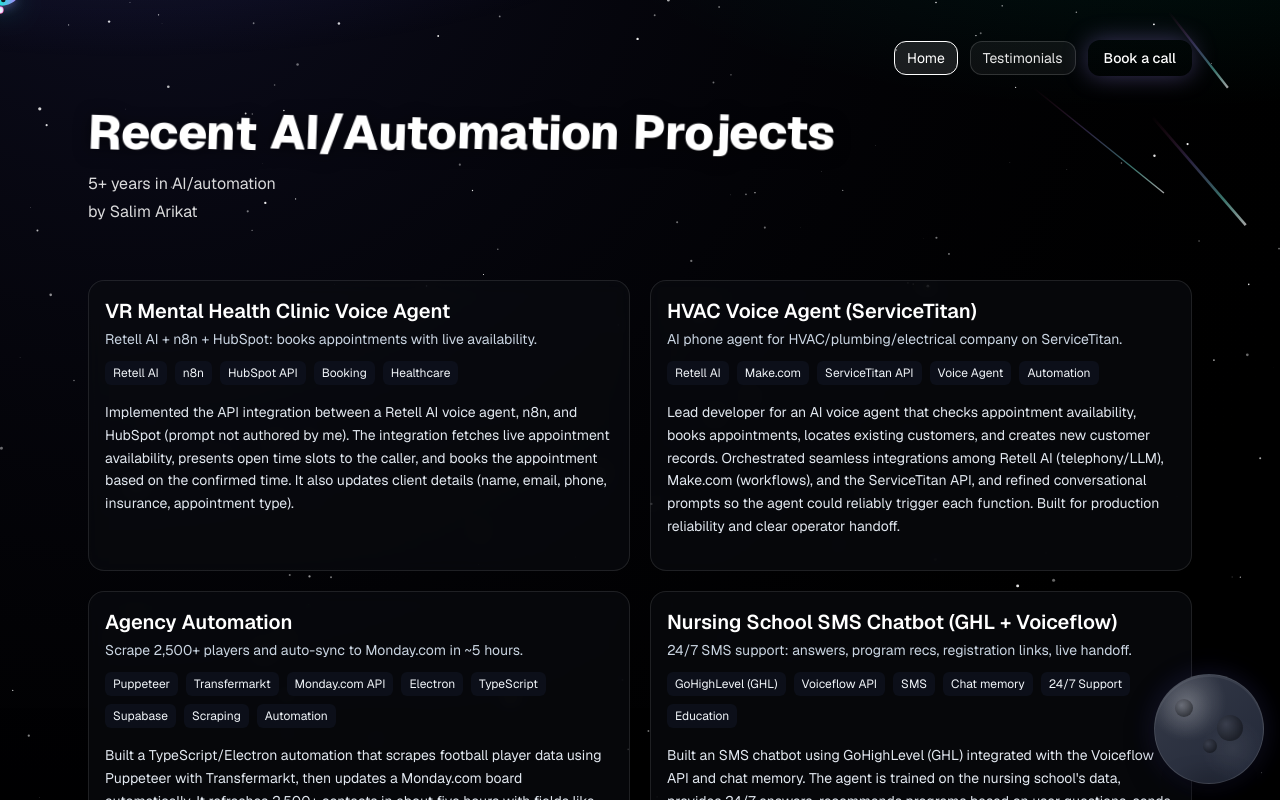
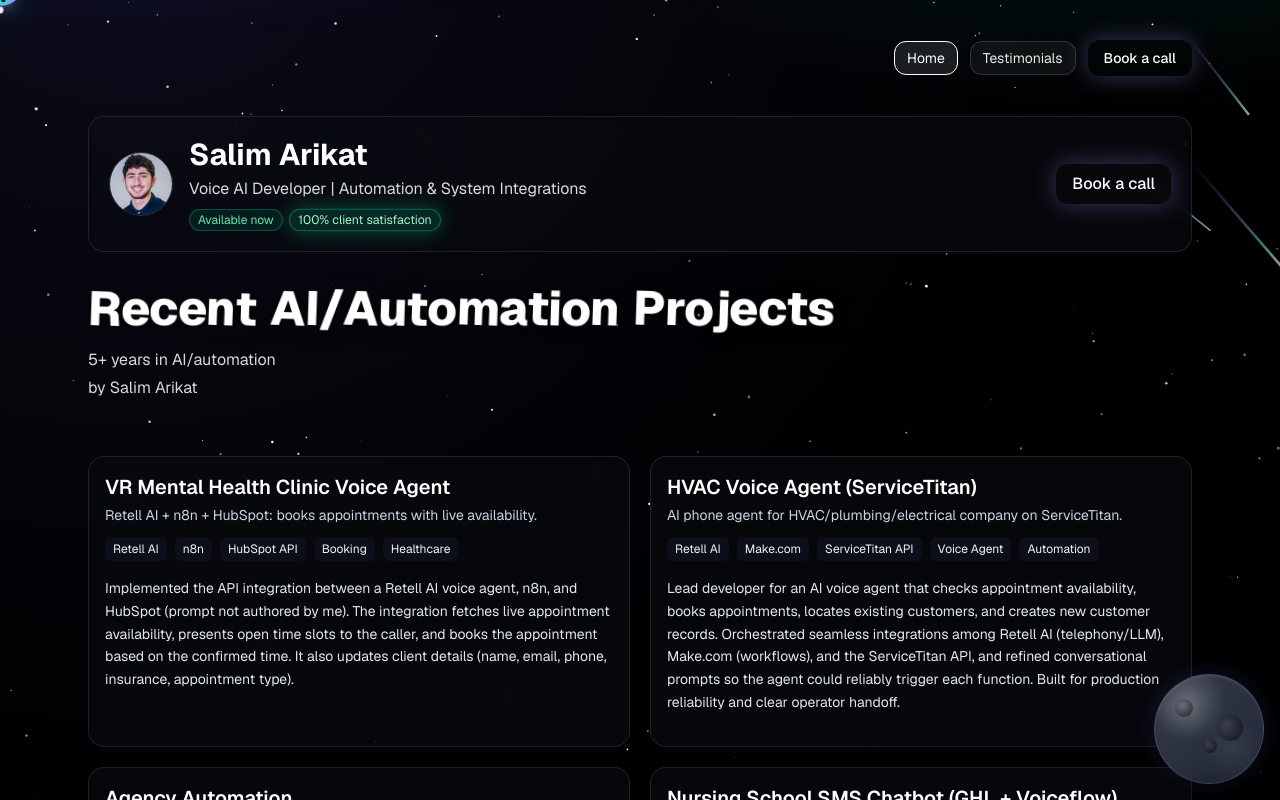
Before and after one commit to L-eem/Portfolio, a Next.js app in the folder private-portfolio/: page / in a window 1280 px wide. Shown: the top 800 px of the page. Built offline with nearby package versions, Linux system fonts and the light colour scheme.

Commit message:
portfolio upworj changes

```diff
--- a/private-portfolio/app/globals.css
+++ b/private-portfolio/app/globals.css
@@ -76,6 +76,13 @@ body {
 }
 .shake-screen { animation: screen-shake 520ms ease; }
 @media (prefers-reduced-motion: reduce) { .shake-screen { animation: none; } }
+
+/* Badge glow for satisfaction indicator */
+@keyframes glow-pulse {
+  0%, 100% { box-shadow: 0 0 0 rgba(16,185,129,0); transform: translateZ(0) scale(1); }
+  50% { box-shadow: 0 0 24px rgba(16,185,129,0.45); transform: translateZ(0) scale(1.03); }
+}
+.badge-glow { animation: glow-pulse 2.4s ease-in-out infinite; }
 
 @keyframes flame-flicker {
   0%, 100% { transform: scaleY(0.9) scaleX(0.95); opacity: 0.85; }
--- a/private-portfolio/app/page.tsx
+++ b/private-portfolio/app/page.tsx
@@ -97,6 +97,38 @@ export default function Home() {
 
         <Navbar />
 
+        {/* Upwork-style profile header */}
+        <section className="mx-auto w-full max-w-6xl px-4 md:px-6 mt-6 md:mt-10">
+          <div className="flex flex-col md:flex-row items-start md:items-center gap-5 rounded-2xl border border-white/10 bg-[color:rgb(10_12_18_/0.6)] p-5 backdrop-blur-sm">
+            <div className="flex items-center gap-4">
+              <img
+                src="/pfp.jpeg"
+                alt="Salim Arikat"
+                className="h-16 w-16 rounded-full object-cover border border-white/15"
+              />
+              <div>
+                <h1 className="text-2xl md:text-3xl font-bold text-white">Salim Arikat</h1>
+                <p className="mt-1 text-sm md:text-base text-white/85">Voice AI Developer | Automation & System Integrations</p>
+                <div className="mt-2 flex flex-wrap items-center gap-2 text-xs">
+                  <span className="rounded-full border border-emerald-400/30 bg-emerald-400/10 px-2 py-0.5 text-emerald-300">Available now</span>
+                  <span className="badge-glow rounded-full border border-emerald-400/40 bg-emerald-400/15 px-2 py-0.5 text-emerald-200">100% client satisfaction</span>
+                </div>
+              </div>
+            </div>
+            <div className="ml-auto flex items-center gap-3">
+              <span
+                onMouseEnter={(e) => {
+                  const r = (e.currentTarget as HTMLSpanElement).getBoundingClientRect();
+                  setMagnetTarget({ x: r.left + r.width / 2, y: r.top + r.height / 2 });
+                }}
+                onMouseLeave={() => setMagnetTarget(null)}
+              >
+                <NeoButton href="/contact">Book a call</NeoButton>
+              </span>
+            </div>
+          </div>
+        </section>
+
         <section className="mx-auto w-full max-w-6xl px-4 md:px-6 mt-6 md:mt-10">
           <h1 className="text-3xl md:text-5xl font-extrabold tracking-tight text-white drop-shadow-[0_2px_8px_rgba(0,0,0,0.6)] inline-block">
             {"Recent AI/Automation Projects".split("").map((ch, i) => (
```
Also changed, not shown: private-portfolio/public/pfp.jpeg (added).
